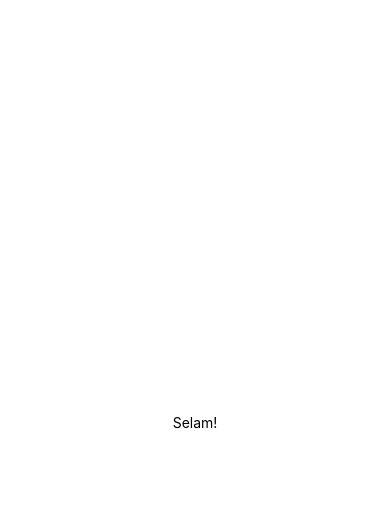
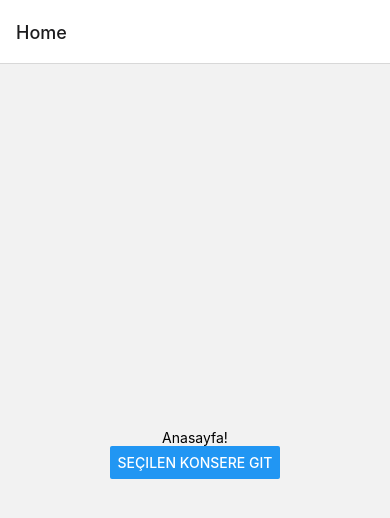
Before and after one commit to b20724964/festivalApp, a React Native app: screen /Home in a window 390 px wide. Shown: the top 518 px of the page. Built offline with nearby package versions, Linux system fonts and the light colour scheme.

Commit message:
add navitaions

```diff
--- a/App.js
+++ b/App.js
@@ -1,22 +1,45 @@
-import { StatusBar } from 'expo-status-bar';
-import { StyleSheet, Text, View } from 'react-native';
+import * as React from 'react';
+import { Text, View, Button } from 'react-native';
+import { NavigationContainer } from '@react-navigation/native';
+import { createBottomTabNavigator } from '@react-navigation/bottom-tabs';
+import { createNativeStackNavigator } from '@react-navigation/native-stack';
+
+import HomeScreen from './src/screens/Home/HomeScreen';
+import ConcertScreen from './src/screens/Concert/ConcertScreen';
+import DetailScreen from './src/screens/Detail/DetailScreen';
+import MapScreen from './src/screens/Map/MapScreen';
+
+function SettingsScreen({navigation}) {
+  return (
+    <View style={{ flex: 1, justifyContent: 'center', alignItems: 'center' }}>
+      <Text>Settings!</Text>
+      <Button
+        title="anasayfaya git"
+        onPress={() => navigation.navigate('Home')}
+      />
+    </View>
+  );
+}
+
+const Tab = createBottomTabNavigator();
+const Stack = createNativeStackNavigator();
+
+
+function MyTabs() {
+  return (
+    <Stack.Navigator>
+      <Stack.Screen name="Home" component={HomeScreen} />
+      <Stack.Screen name="Concert" component={ConcertScreen} />
+      <Stack.Screen name="Detail" component={DetailScreen} />
+      <Stack.Screen name="Map" component={MapScreen} />
+    </Stack.Navigator>
+  );
+}
 
 export default function App() {
   return (
-    <View style={styles.container}>
-      <Text>Selam!</Text>
-      <StatusBar style="auto" />
-    </View>
+    <NavigationContainer>
+      <MyTabs />
+    </NavigationContainer>
   );
 }
-//selam
-
-
-const styles = StyleSheet.create({
-  container: {
-    flex: 1,
-    backgroundColor: '#fff',
-    alignItems: 'center',
-    justifyContent: 'center',
-  },
-});
--- a/package.json
+++ b/package.json
@@ -9,6 +9,8 @@
     "web": "expo start --web"
   },
   "dependencies": {
+    "@react-navigation/bottom-tabs": "^6.5.8",
+    "@react-navigation/native-stack": "^6.9.13",
     "expo": "~49.0.8",
     "expo-status-bar": "~1.6.0",
     "react": "18.2.0",
--- /dev/null
+++ b/src/screens/Concert/ConcertScreen.js
@@ -0,0 +1,14 @@
+import * as React from 'react';
+import { Text, View, Button } from 'react-native';
+
+export default function ConcertScreen({ navigation }) {
+  return (
+    <View style={{ flex: 1, justifyContent: 'center', alignItems: 'center' }}>
+      <Text>Konser!</Text>
+      <Button
+        title="Detayları gör"
+        onPress={() => navigation.navigate('Detail')}
+      />
+    </View>
+  );
+}
--- /dev/null
+++ b/src/screens/Detail/DetailScreen.js
@@ -0,0 +1,10 @@
+import * as React from 'react';
+import { Text, View, Button } from 'react-native';
+
+export default function DetailScreen ({ navigation }) {
+  return (
+    <View style={{ flex: 1, justifyContent: 'center', alignItems: 'center' }}>
+      <Text>Conser Bilgileri!</Text>
+    </View>
+  );
+}
--- /dev/null
+++ b/src/screens/Home/HomeScreen.js
@@ -0,0 +1,15 @@
+import * as React from 'react';
+import { Text, View, Button } from 'react-native';
+
+export default function HomeScreen({ navigation }) {
+  return (
+    <View
+      style={{ flex: 1, justifyContent: 'center', alignItems: 'center' }}>
+      <Text>Anasayfa!</Text>
+      <Button
+        title="seçilen konsere git"
+        onPress={() => navigation.navigate('Concert')}
+      />
+    </View>
+  );
+}
--- /dev/null
+++ b/src/screens/Map/MapScreen.js
@@ -0,0 +1,10 @@
+import * as React from 'react';
+import { Text, View, Button } from 'react-native';
+
+export default function MapScreen({ navigation }) {
+  return (
+    <View style={{ flex: 1, justifyContent: 'center', alignItems: 'center' }}>
+      <Text>Harita!</Text>
+    </View>
+  );
+}
```
Also changed, not shown: 2 other files (tests, documents, lock files or other folders).
